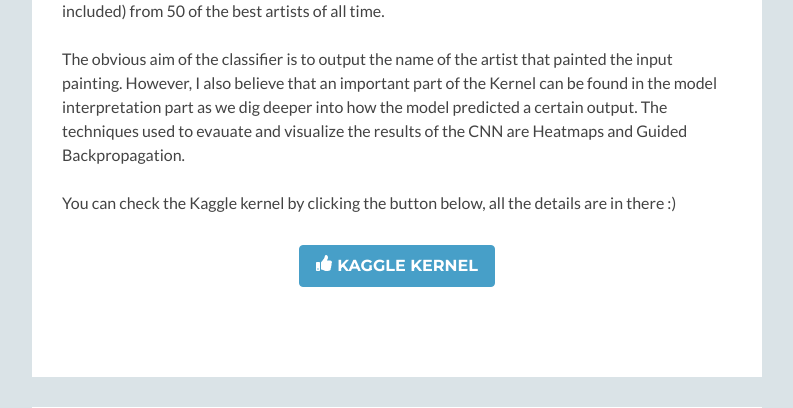
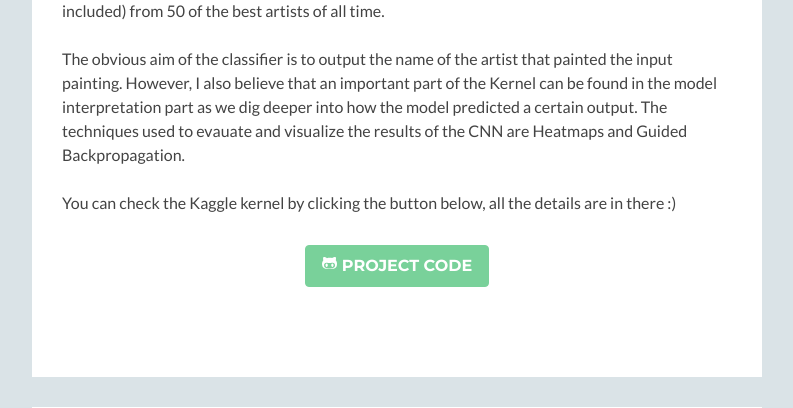
Before and after one commit to Attol8/JacopoAttolini, a Flask app: page / in a window 1280 px wide. Shown: the part 3062-3470 px from the top of the page, without its empty margins (53-846 px from the left). Run offline with Flask 2, Linux system fonts and the light colour scheme; some libraries are stand-ins or nearby versions.

Commit message:
changed index

```diff
--- a/templates/index.html
+++ b/templates/index.html
@@ -136,7 +136,8 @@
                                         <br> You can check the Kaggle kernel by clicking the button below, all the details are in there :)</p>
                                 </div>
                                 <!--//desc-->
-                                <a class="btn btn-cta-secondary" href="https://www.kaggle.com/attol8/paintings-classifier-fastai-resnet50-90-2-acc" target="_blank"><i class="fas fa-thumbs-up"></i>Kaggle Kernel</a>
+                                <a class="btn btn-cta-secondary" href="https://github.com/Attol8/photo2painting-render" target="_blank" style="background: #79d19a;
+                                border: 1px solid #79d19a"><i class="fab fa-github-alt"></i>Project Code</a>
                             </div>
                             <!--//item-->
                             </div>
```
